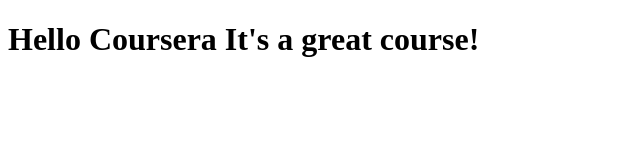
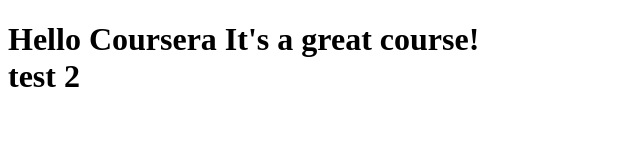
Before and after one commit to MarliesMaalderink/coursera-test, a plain HTML site: page site/index.html in a window 1280 px wide. Shown: the whole page, without its empty margins (0-640 px from the left). Drawn offline with Linux system fonts and the light colour scheme.

Commit message:
addition

```diff
--- a/site/index.html
+++ b/site/index.html
@@ -4,6 +4,6 @@
 	<title>Hello Coursera!</title>
 </head>
 <body>
-<h1>Hello Coursera It's a great course!</h1>
+<h1>Hello Coursera It's a great course!<br /> test 2</h1>
 </body>
 </html>
```
